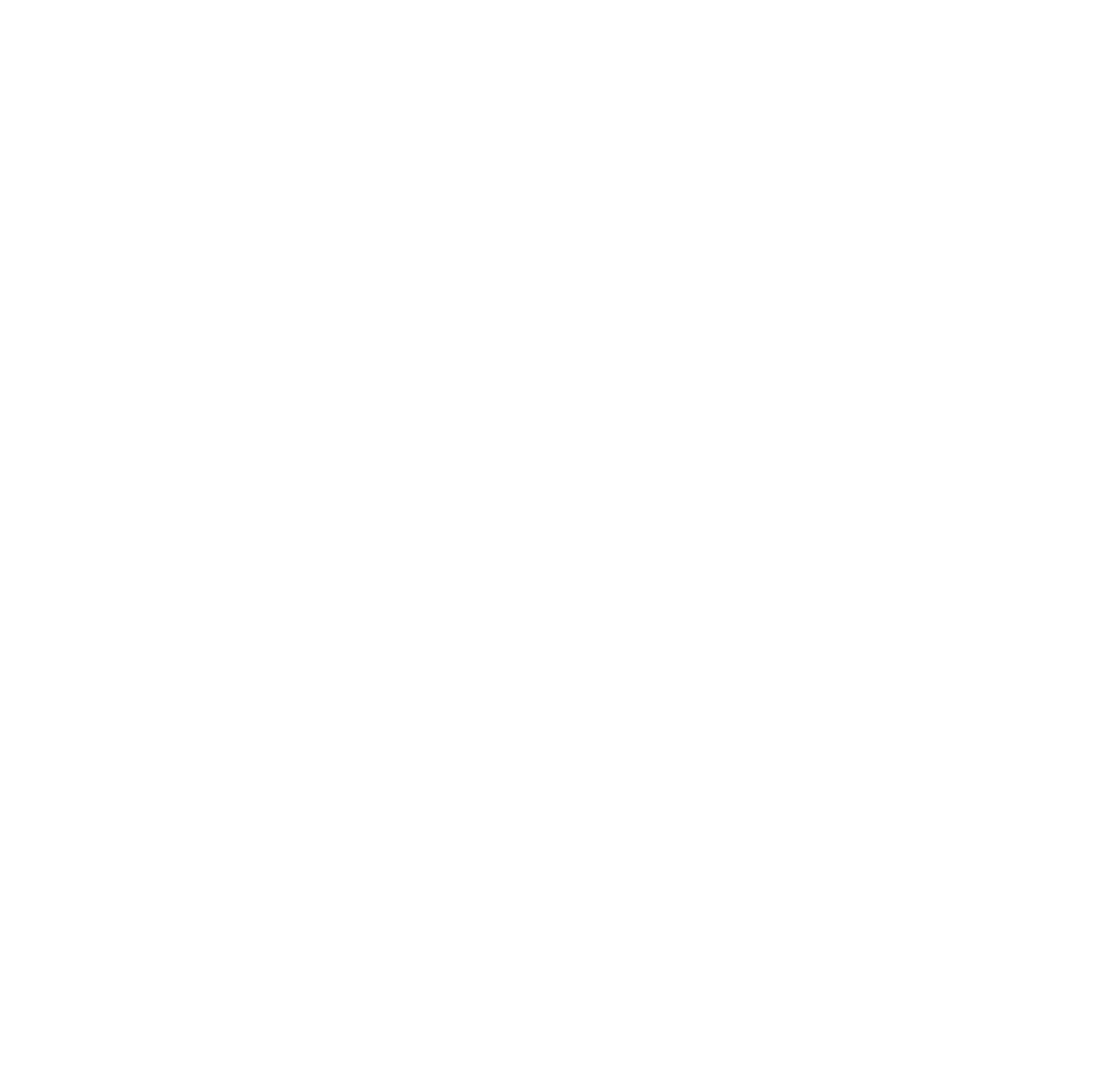
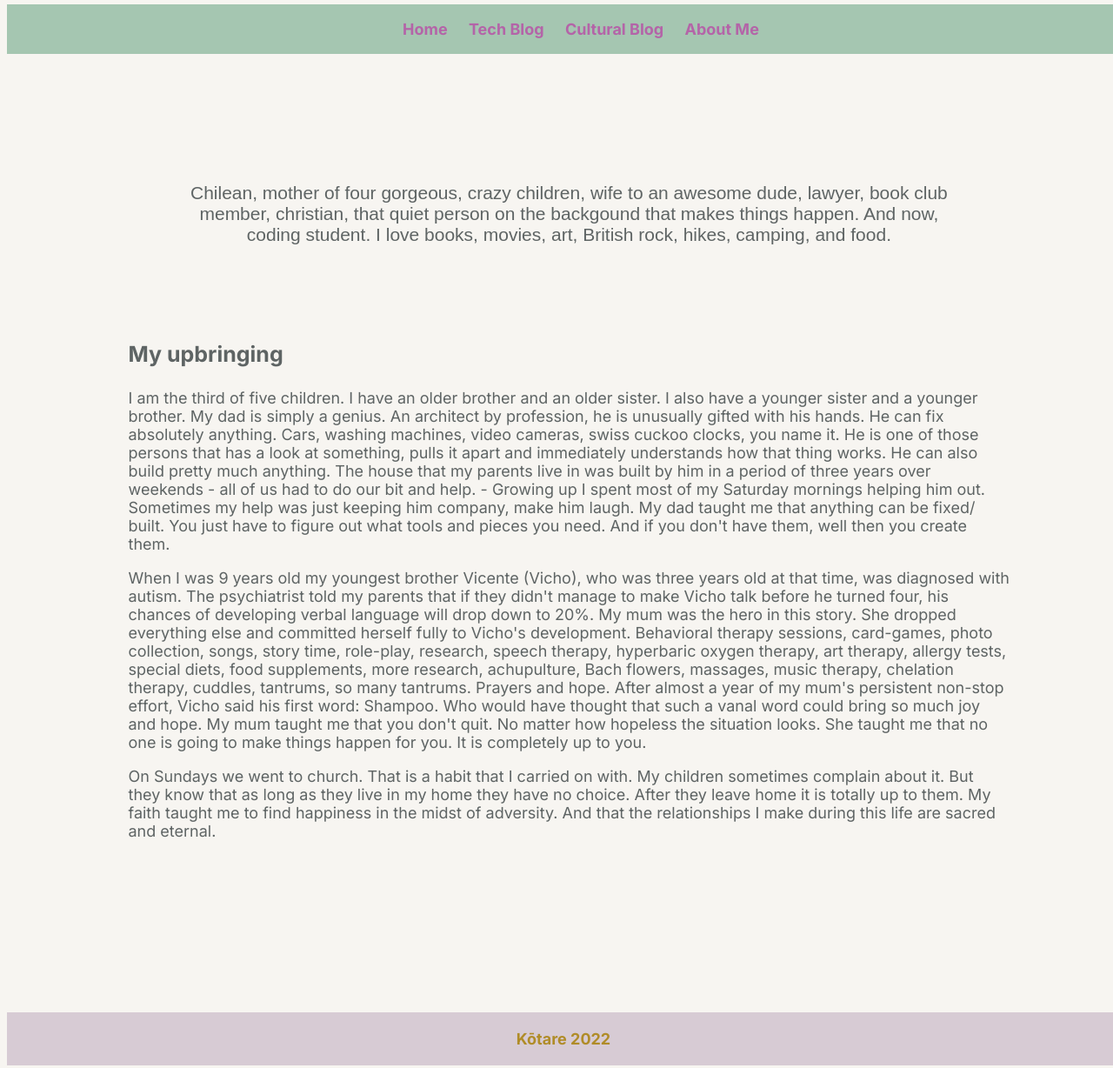
Before and after one commit to andrea-faundez/andrea-faundez.github.io, a plain HTML site: page blog/about-me.html in a window 1280 px wide. Shown: the whole page at 87% size. Before the commit the page ends 800 px from the top, so only its background shows below. Drawn offline with Linux system fonts and the light colour scheme; a web font is replaced by a local one.

Commit message:
writes about-me and Identity-Values-and Strengths-Exploration

```diff
--- a/blog/Identity-Values-and-Strengths-Exploration.html
+++ b/blog/Identity-Values-and-Strengths-Exploration.html
@@ -0,0 +1,100 @@
+<!DOCTYPE html>
+<html lang="en">
+    <head>
+        <title>My EDA Blog</title>
+        <meta charset="UTF-8">
+        <meta name="viewport" content="width=device-width, initial-scale=1.0">
+        <meta http-equiv="X-UA-Compatible" content="ie=edge">
+        <link href="https://andrea-faundez.github.io/styles/main.css" rel="stylesheet" type="text/css">
+        <link href="http://fonts.cdnfonts.com/css/brandon-grotesque-regular?styles=16714,16715,16710,16711,16709,16712,16713" rel="stylesheet">
+        <link rel="preconnect" href="https://fonts.googleapis.com">
+        <link href="https://fonts.googleapis.com/css2?family=Inter:wght@100;200;400;700;800;900&display=swap" rel="stylesheet">
+        <link rel="preconnect" href="https://fonts.gstatic.com" crossorigin>
+    </head>
+
+    <body id="body-grid">
+      <nav id="navbar" class="nav">
+        <ul>
+          <li><a target="_self" href="https://andrea-faundez.github.io/index.html">Home</a></li>
+          <li><a target="_self" href="https://andrea-faundez.github.io/blog/tech-blog.html">Tech Blog</a></li>
+          <li><a target="_self" href="https://andrea-faundez.github.io/blog/cultural-blog.html">Cultural Blog</a></li>
+          <li><a target="_self" href="https://andrea-faundez.github.io/blog/about-me.html">About Me</a></li>
+        </ul>
+      </nav>
+
+      <main>
+        <header class="h2">
+          <h2>Identity, Values and Strengths Exploration</h2>
+        </header>
+
+        <article class="article-text">
+          <h3>My Core Values</h3>
+
+          <p>
+            According to the Myers Briggs personality Test, I am an Advocate INFJ-T. I guess this combined with my upbringing explains why my
+            core values are <strong>Justice, Compassion, Change,</strong> and <strong>Perseverance</strong>.
+          </p>
+
+          <ul>
+            <ls>Unbalanced power and inequality just infuriates me, it always has. Something just moves me to point out injustice and to call
+              out for restitution.<br>
+            </ls>
+            <ls>I believe that people genuinely try their best even though sometimes it might look like they don't.<br></ls>
+            <ls>I believe that we are capable of change as individuals and as a rece. I believe that changing our attitudes and our focus can
+              really make a difference in society.<br>
+            </ls>
+            <ls>I believe anything worthy requires constant work.<br><br></ls>
+          </ul>
+
+          <h3>A little story</h3>
+
+          <p>
+            It is tough to balance justice and compassion. Me and my siblings are pretty close in age and in friendship. All of us studied very
+            different careers. My older sister is super creative and talented but she is a big procrastinator. The compassion in me made me help
+            her finish her workload till ridiculous hours at night every week. But she kept relying on my help. Her final assignment in her second
+            year of industrial design happened to be the same day of my final civil law exam (an oral exam worth 50%). That day my sense of justice
+            kicked stronger than my sense of compassion. I realized I was enabling her to be irresponsible. The night before her assignment due date,
+            when she asked me for help I told her I couldn't, I had to pepare my own exam. She didn't finish her assignment. She failed her class.
+            BUT, that was the last time she left her assignments to the very last minute. The second time she took that class she made good friends
+            and passed with good grades<br><br>
+          </p>
+
+          <h3>Culture and Identity</h3>
+
+          <p>
+            Coming from a middle class Chilean family that didn't qualify for any government benefit, we learnt to be self-reliant. I guess that my
+            culture has unconsciously made me expect the same drive from everyone else. In my adulthood my sense of compassion has expanded as I got
+            to understand that every person struggles with something and that everyone feels things differently. Mental health is something I only got
+            aware of once I moved to NZ. In Chile you just can't make room for it because people have to provide for their families even when they are
+            ill. Looking back, I now realize that some of my family members and friends weren't lazy, they just had depression and no one knew it -
+            probably not even them. -  Your culture shapes how you perceive others. I am grateful to live in NZ Aotearoa and the kindness of its people.<br><br>
+          </p>
+
+          <h3>Strengths and limitations</h3>
+
+          <p>
+            I am relentless. When I put my mind into something I don't stop until I accomplish my goal. I am curious, I love to understand things. I think
+            both of these strengths will be very helpful on this learning journey and in a future career as a developer.<br><br>One of my limitations is
+            time. Although I love to read and research, I have under my care 4 little humans who can't afford to have an absent mother. An strength that
+            can be limiting is my sense of self-reliance which often prevents me to ask for help when I should do it.<br><br>
+          </p>
+
+          <h3>Getting over tension</h3>
+
+          <p>
+            I can't think of a specific occasion. I have had to take the peacemaker role many times though. What I have learnt is that listening to what
+            someone thinks or wants it is not enough. In most cases they don't know what they really want! - besides being right, obviously. - What will
+            truly point you to the solution is to listen to how people feel and what is making them feel that way.<br><br>
+          </p>
+
+
+        </article>
+
+      </main>
+
+      <footer class="footer-article">Kōtare 2022</footer>
+      <!-- this is a comment. -->
+
+    </body>
+
+</html>
--- a/blog/about-me.html
+++ b/blog/about-me.html
@@ -0,0 +1,73 @@
+<!DOCTYPE html>
+<html lang="en">
+    <head>
+        <title>My EDA Blog</title>
+        <meta charset="UTF-8">
+        <meta name="viewport" content="width=device-width, initial-scale=1.0">
+        <meta http-equiv="X-UA-Compatible" content="ie=edge">
+        <link href="https://andrea-faundez.github.io/styles/main.css" rel="stylesheet" type="text/css">
+        <link href="http://fonts.cdnfonts.com/css/brandon-grotesque-regular?styles=16714,16715,16710,16711,16709,16712,16713" rel="stylesheet">
+        <link rel="preconnect" href="https://fonts.googleapis.com">
+        <link href="https://fonts.googleapis.com/css2?family=Inter:wght@100;200;400;700;800;900&display=swap" rel="stylesheet">
+        <link rel="preconnect" href="https://fonts.gstatic.com" crossorigin>
+    </head>
+
+    <body id="body-grid">
+      <nav id="navbar" class="nav">
+        <ul>
+          <li><a target="_self" href="https://andrea-faundez.github.io/index.html">Home</a></li>
+          <li><a target="_self" href="https://andrea-faundez.github.io/blog/tech-blog.html">Tech Blog</a></li>
+          <li><a target="_self" href="https://andrea-faundez.github.io/blog/cultural-blog.html">Cultural Blog</a></li>
+          <li><a target="_self" href="https://andrea-faundez.github.io/blog/about-me.html">About Me</a></li>
+        </ul>
+      </nav>
+
+      <main>
+        <header>
+          <h4>
+            Chilean, mother of four gorgeous, crazy children, wife to an awesome dude, lawyer, book club member,
+            christian, that quiet person on the backgound that makes things happen. And now, coding student. I
+            love books, movies, art, British rock, hikes, camping, and food.
+          </h4>
+        </header>
+
+        <article class="article-text">
+          <h3>My upbringing</h3>
+
+          <p>
+            I am the third of five children. I have an older brother and an older sister. I also have a younger sister and a younger brother.
+            My dad is simply a genius. An architect by profession, he is unusually gifted with his hands. He can fix absolutely anything. Cars,
+            washing machines, video cameras, swiss cuckoo clocks, you name it. He is one of those persons that has a look at something, pulls it
+            apart and immediately understands how that thing works. He can also build pretty much anything. The house that my parents live in was
+            built by him in a period of three years over weekends - all of us had to do our bit and help. - Growing up I spent most of my Saturday
+            mornings helping him out. Sometimes my help was just keeping him company, make him laugh. My dad taught me that anything can be fixed/
+            built. You just have to figure out what tools and pieces you need.  And if you don't have them, well then you create them.
+          </p>
+
+          <p>
+            When I was 9 years old my youngest brother Vicente (Vicho), who was three years old at that time, was diagnosed with autism. The
+            psychiatrist told my parents that if they didn't manage to make Vicho talk before he turned  four, his chances of developing verbal
+            language will drop down to 20%. My mum was  the hero in this story. She dropped everything else and committed herself fully to Vicho's
+            development. Behavioral therapy sessions, card-games, photo collection, songs, story time, role-play, research, speech therapy, hyperbaric
+            oxygen therapy, art therapy, allergy tests, special diets, food supplements, more research, achupulture, Bach flowers, massages, music therapy,
+            chelation therapy, cuddles, tantrums, so many tantrums. Prayers and hope. After almost a year of my mum's persistent non-stop effort, Vicho
+            said his first word: Shampoo. Who would have thought that such a vanal word could bring so much joy and hope. My mum taught me that you don't
+            quit. No matter how hopeless the situation looks. She taught me that no one is going to make things happen for you. It is completely up to you.
+          </p>
+
+          <p>
+            On Sundays we went to church. That is a habit that I carried on with. My children sometimes complain about it. But they know that as long
+            as they live in my home they have no choice. After they leave home it is totally up to them. My faith taught me to find happiness in the midst
+            of adversity. And that the relationships I make during this life are sacred and eternal.
+          </p>
+
+        </article>
+
+      </main>
+
+      <footer class="footer-article">Kōtare 2022</footer>
+      <!-- this is a comment. -->
+
+    </body>
+
+</html>
--- a/styles/main.css
+++ b/styles/main.css
@@ -171,6 +171,17 @@ h3 {
   text-align: center;
 }
 
+h4 {
+  text-align: center;
+  font-size: 21px;
+  font-weight: lighter;
+  font-family: 'Brandon Grotesque Regular', sans-serif;
+  padding-top: 30px;
+  padding-right: 15%;
+  padding-bottom: 20px;
+  padding-left: 15%;
+}
+
 p {
   color: #5e6464;
 }
```
Also changed, not shown: blog/cultural-blog.html (+8 -6 lines), blog/learning-plan.html (+8 -4 lines), blog/tech-blog.html (+6 -4 lines), blog/unboxing-the-css-box-model.html (+6 -4 lines), index.html (+3 -3 lines).
